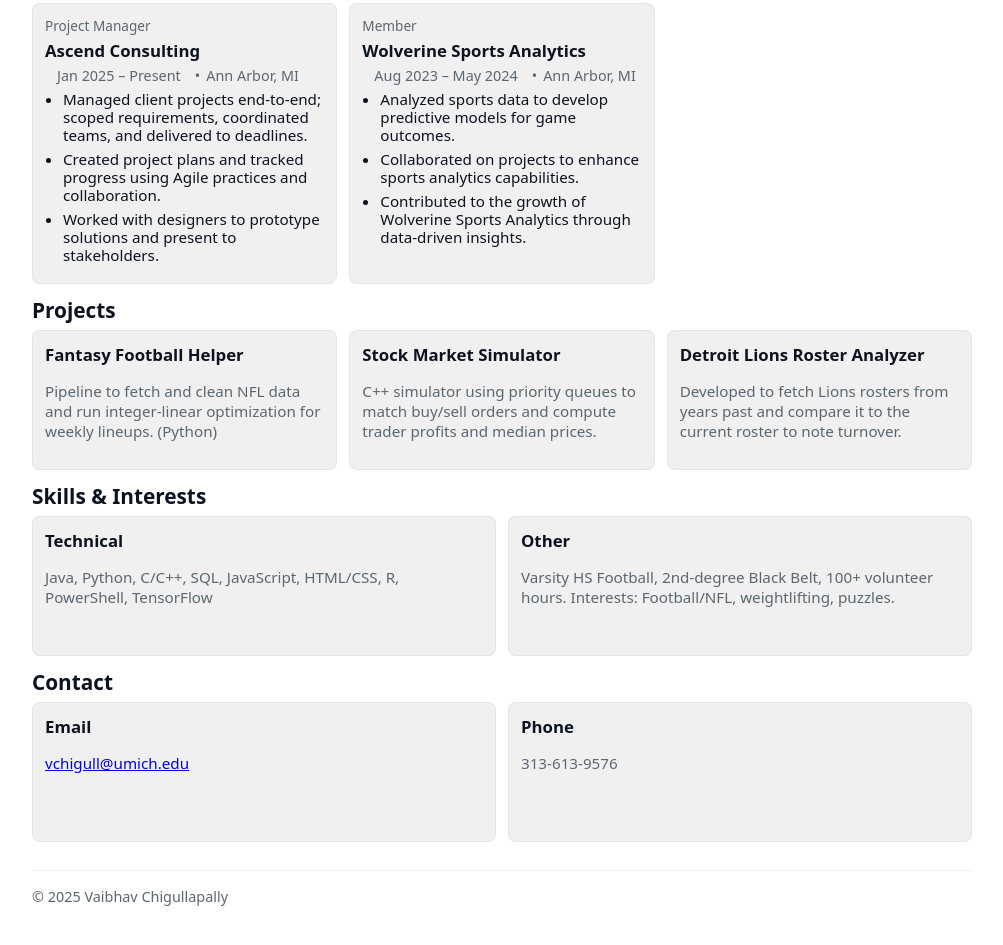
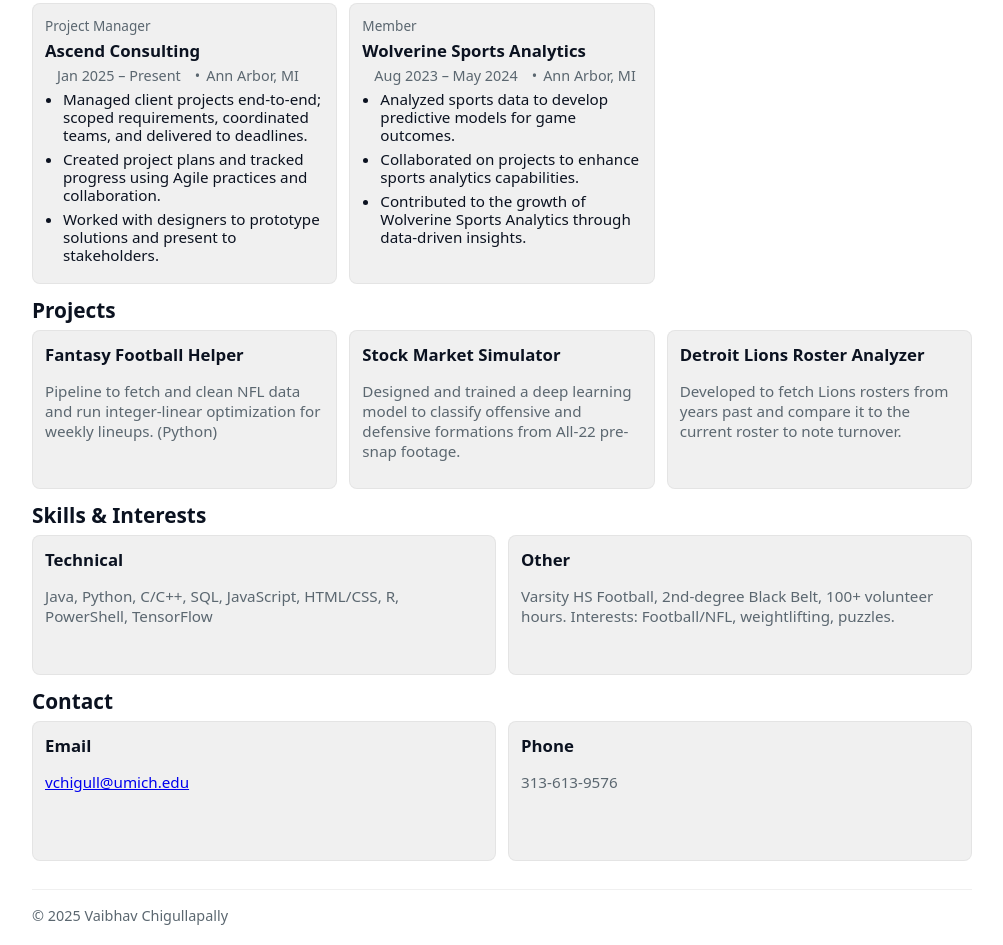
Before and after one commit to vchigull/vchigull.github.io, a plain HTML site: page index.html in a window 1280 px wide. Shown: the part 659-1604 px from the top of the page, without its empty margins (138-1141 px from the left). Drawn offline with Linux system fonts and the light colour scheme.

Commit message:
Update site: edit index.html

```diff
--- a/index.html
+++ b/index.html
@@ -144,7 +144,7 @@
           <article class="card">
             <div>
               <h3>Stock Market Simulator</h3>
-              <p class="muted">C++ simulator using priority queues to match buy/sell orders and compute trader profits and median prices.</p>
+              <p class="muted">Designed and trained a deep learning model to classify offensive and defensive formations from All-22 pre-snap footage.</p>
             </div>
           </article>
 
```
